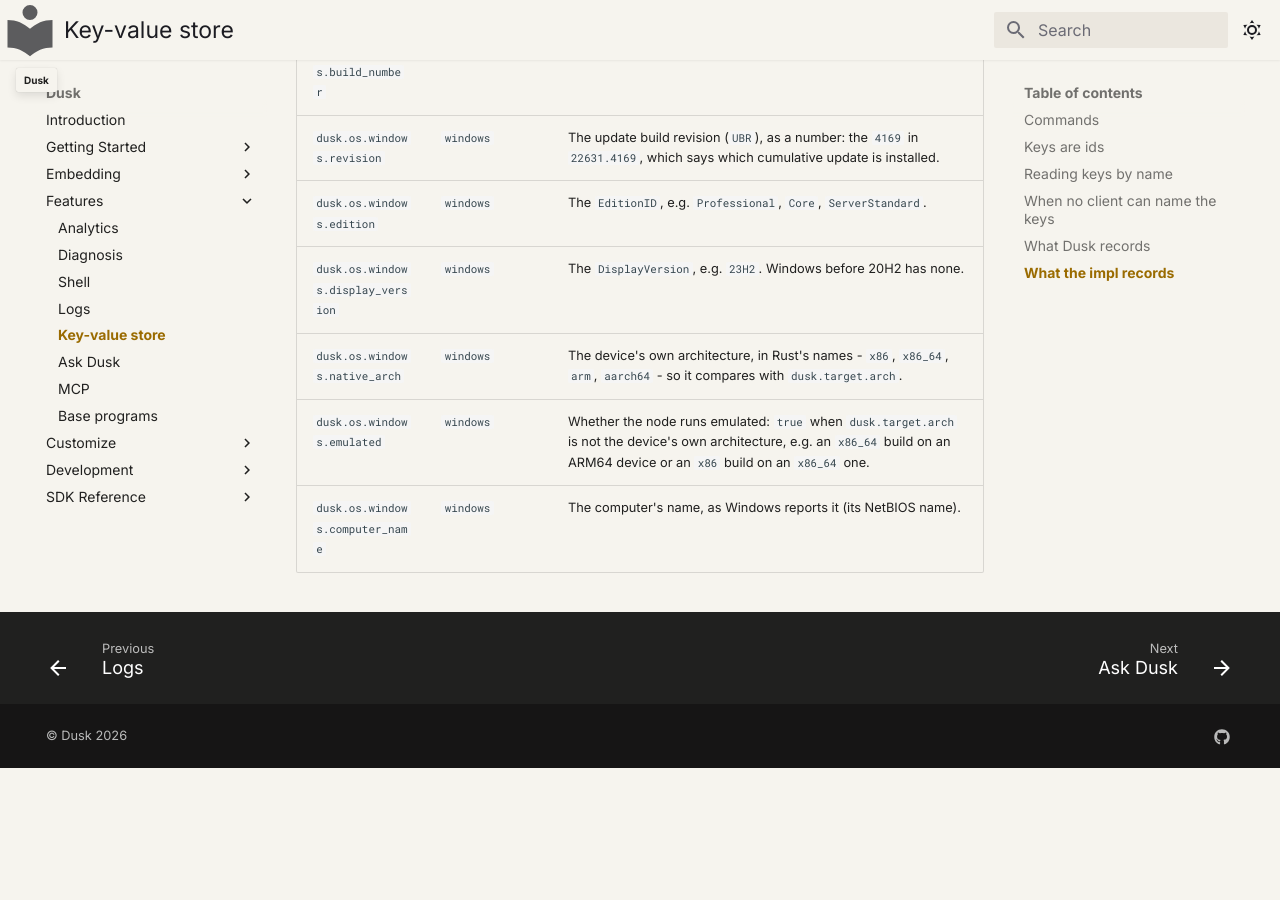
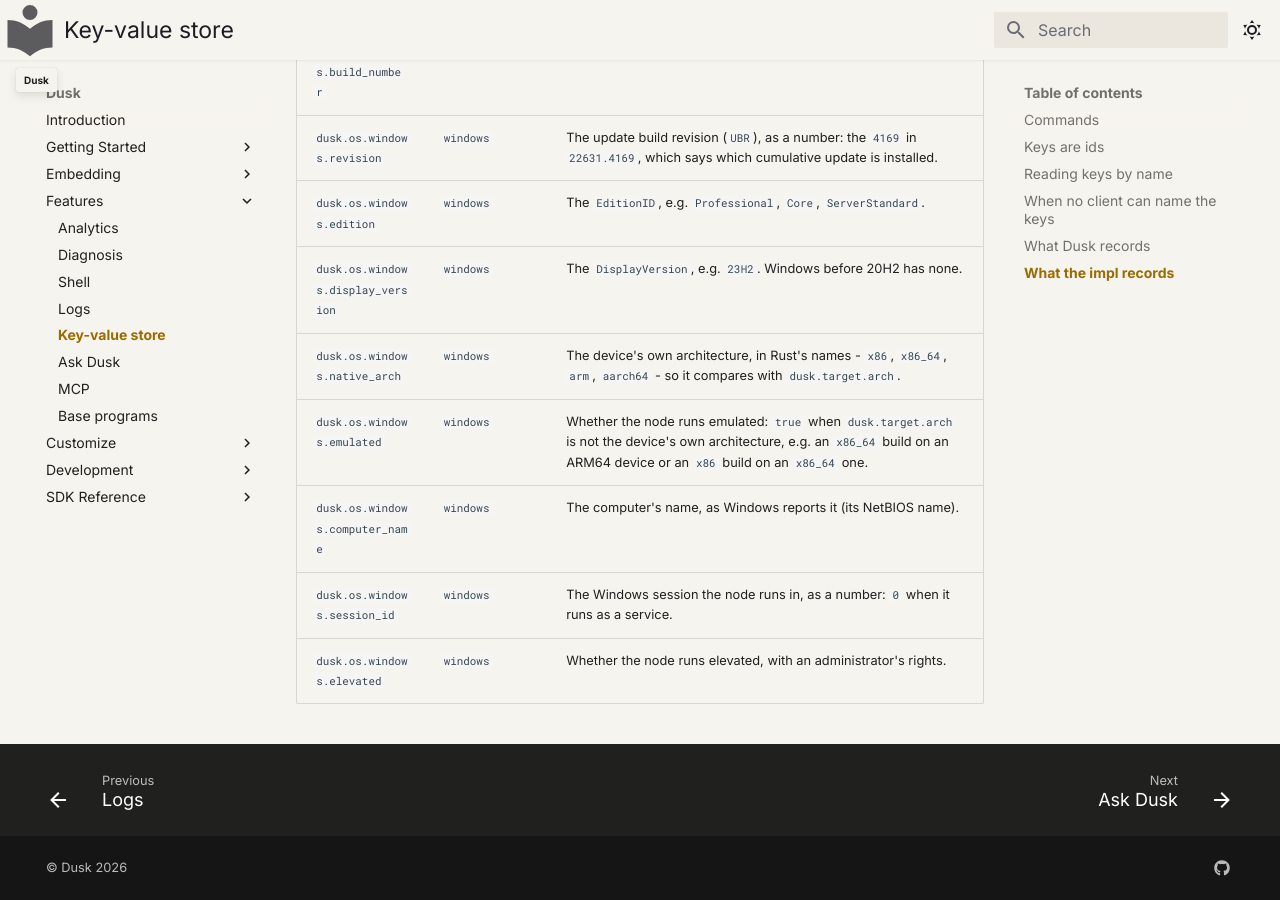
Before and after one commit to tomerze/dusk, an MkDocs documentation site: the page built from docs/docs/features/kvs.md, in a window 1280 px wide and 900 px high, scrolled down 7102 px. Built offline with MkDocs 1.6.1 and Material for MkDocs 9.7.7, drawn with Linux system fonts in a browser that asks for light colours; comment, search, counter and statistics services are not loaded; before the commit the page ends 7870 px from its top, so only the background shows below that.

Commit message:
Update docs for the Windows session and elevation keys
The impl table gains dusk.os.windows.session_id, the Windows session the node runs in, 0 when it runs as a service, and dusk.os.windows.elevated, whether it runs elevated, with an administrator's rights.

```diff
--- a/docs/docs/features/kvs.md
+++ b/docs/docs/features/kvs.md
@@ -200,3 +200,5 @@
 | `dusk.os.windows.native_arch` | `windows` | The device's own architecture, in Rust's names - `x86`, `x86_64`, `arm`, `aarch64` - so it compares with `dusk.target.arch`. |
 | `dusk.os.windows.emulated` | `windows` | Whether the node runs emulated: `true` when `dusk.target.arch` is not the device's own architecture, e.g. an `x86_64` build on an ARM64 device or an `x86` build on an `x86_64` one. |
 | `dusk.os.windows.computer_name` | `windows` | The computer's name, as Windows reports it (its NetBIOS name). |
+| `dusk.os.windows.session_id` | `windows` | The Windows session the node runs in, as a number: `0` when it runs as a service. |
+| `dusk.os.windows.elevated` | `windows` | Whether the node runs elevated, with an administrator's rights. |
```
